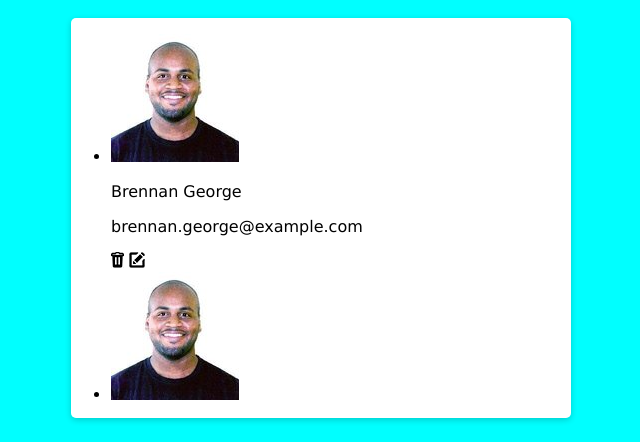
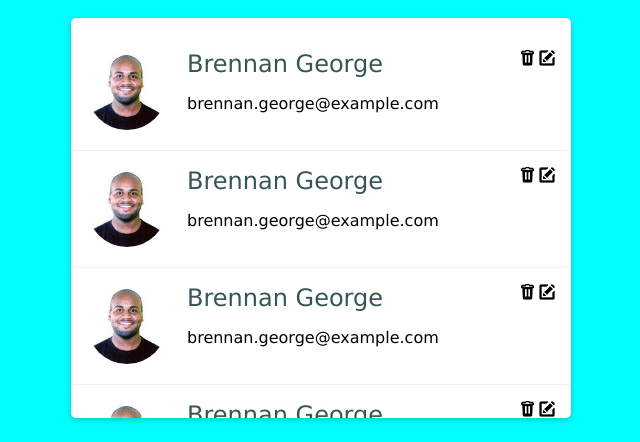
Before and after one commit to acleoxavier/ProjetoContatos, a plain HTML site: page index.html in a window 1280 px wide. Shown: the part 222-664 px from the top of the page, without its empty margins (319-959 px from the left). Drawn offline with Linux system fonts and the light colour scheme.

Commit message:
adicionado display, padding e flex-grow

```diff
--- a/estilo.css
+++ b/estilo.css
@@ -28,3 +28,31 @@ body {
     border-radius: 5px;
     box-shadow: 0 2px 6px rgba(0, 0, 0, 0.2);
 }
+
+.list {
+    list-style-type: none;
+    padding: 0;
+}
+
+.list-item {
+    display: flex;
+    border-bottom: 1px solid #eee;
+    padding: 16px;
+}
+
+.list-item__imagem img {
+    width: 80px;
+    border-radius: 50%;
+
+}
+
+.list-item__content {
+    padding: 0 20px;
+    flex-grow: 1;
+}
+
+.list-item__name {
+    font-size: 24px;
+    color: #385555;
+    margin: 0;
+}
--- a/index.html
+++ b/index.html
@@ -16,7 +16,7 @@
     <h1 class="main-title">Lista de contatos</h1>
 
     <div class="list-wrapper">
-        <ul>
+        <ul class="list">
             <li class="list-item">
                 <div class="list-item__imagem">
                     <img src="imagens/1.jpg" alt="Brennan George">
```
